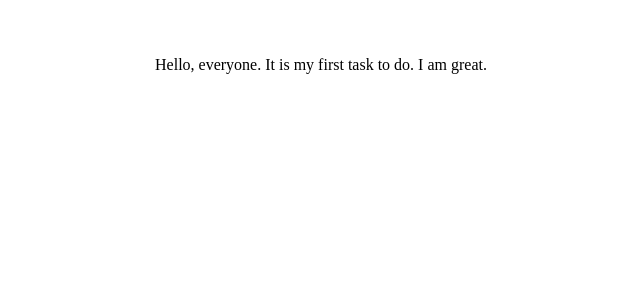
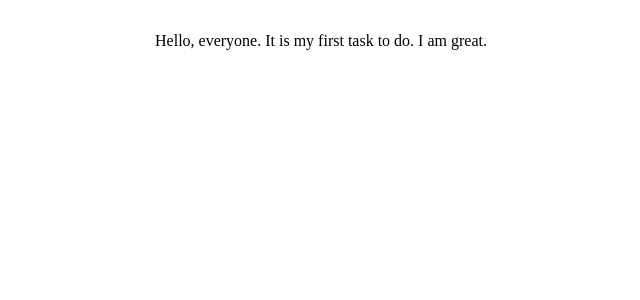
Before and after one commit to rasif1996/gitlearn, a React (Vite) app: page / in a window 1280 px wide. Shown: the top 300 px of the page, without its empty margins (319-959 px from the left). Built offline with nearby package versions, Linux system fonts and the light colour scheme.

Commit message:
[B2B-0002]: add some styles for html tag

```diff
--- a/src/App.css
+++ b/src/App.css
@@ -1,3 +1,15 @@
+* {
+	margin: 0;
+	padding: 0;
+	box-sizing: border-box;
+}
+
+html,
+body {
+	height: 100%;
+	background-color: #fff;
+}
+
 #root {
 	max-width: 1280px;
 	margin: 0 auto;
```
